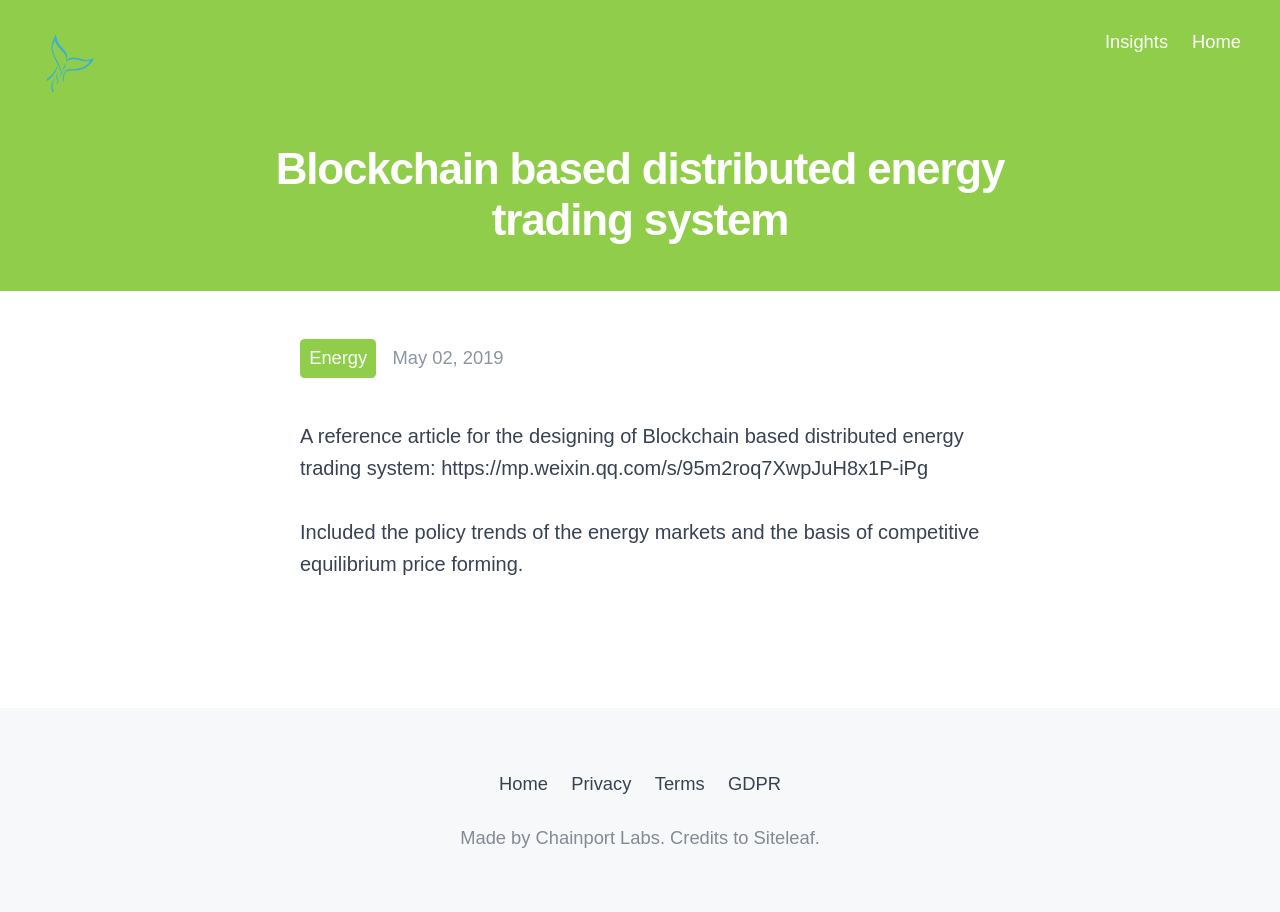
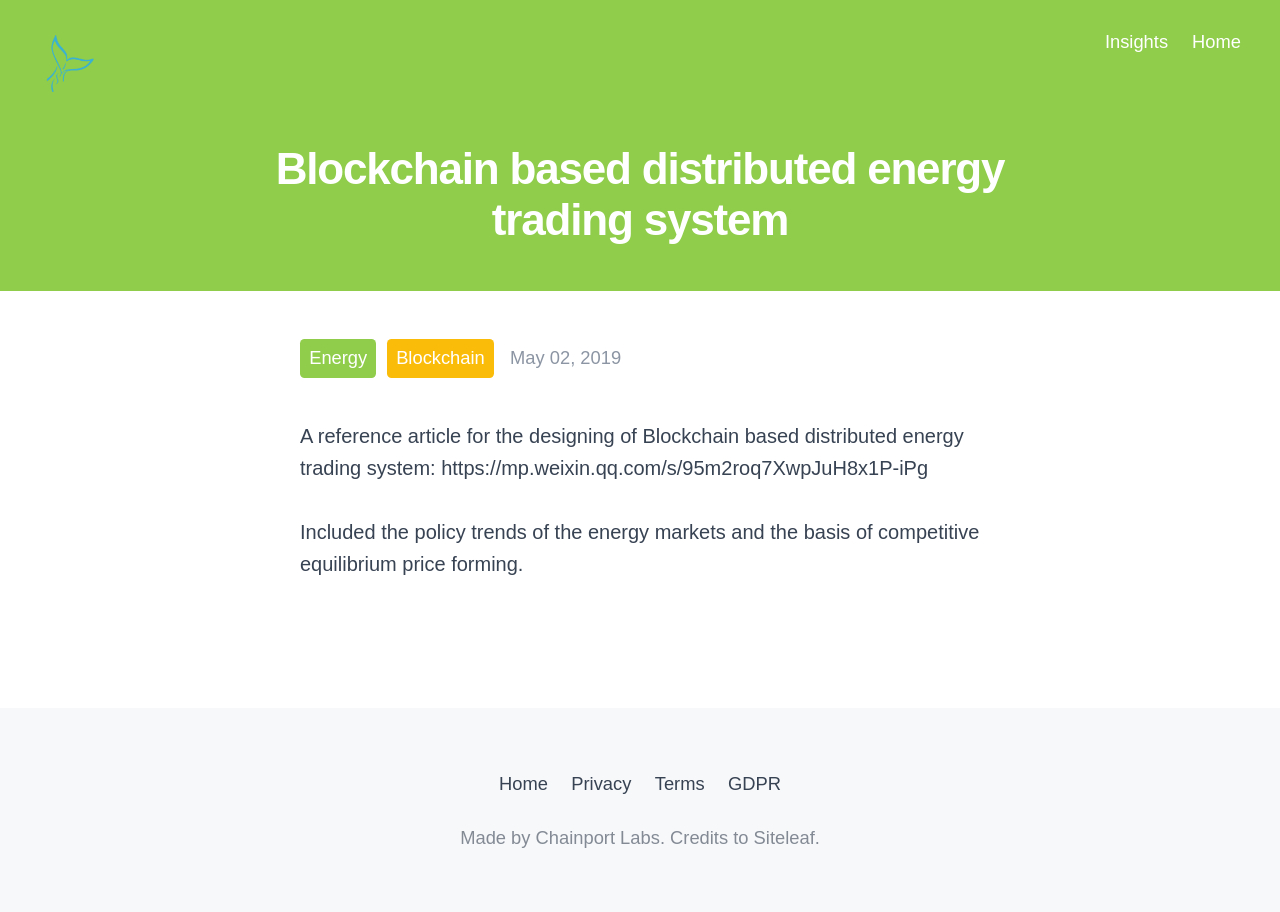
Before and after one commit to sundaywork/chainport_insights, a Jekyll site: the page built from _posts/2019-05-02-blockchain-based-distributed-energy-trading-system.markdown, in a window 1280 px wide. Built offline with Jekyll 4.4.1, drawn with Linux system fonts in a browser that asks for light colours; some web fonts are replaced.

Commit message:
Updated Blockchain Based Distributed Energy Trading System

```diff
--- a/_posts/2019-05-02-blockchain-based-distributed-energy-trading-system.markdown
+++ b/_posts/2019-05-02-blockchain-based-distributed-energy-trading-system.markdown
@@ -3,6 +3,7 @@ title: Blockchain based distributed energy trading system
 date: 2019-05-02 08:23:00 -04:00
 tags:
 - Energy
+- Blockchain
 ---
 
 A reference article for the designing of Blockchain based distributed energy trading system:
```
